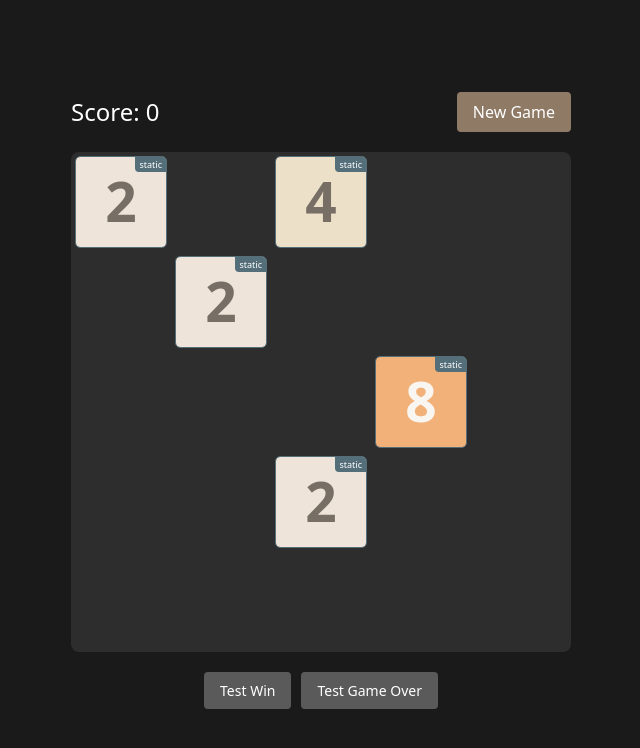
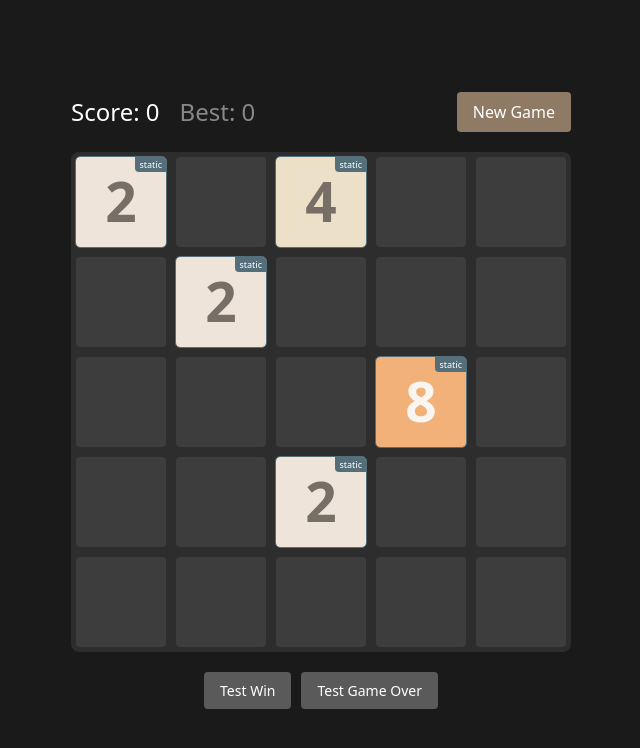
Before and after one commit to jigargosar/react-2048-2025, a React (Vite) app: page / in a window 1280 px wide. Shown: the top 748 px of the page, without its empty margins (319-959 px from the left). Built offline with nearby package versions, Linux system fonts and the light colour scheme.

Commit message:
Add best score tracking and display in TileSlideDemo3

```diff
--- a/src/TileSlideDemo3.tsx
+++ b/src/TileSlideDemo3.tsx
@@ -249,6 +249,10 @@ function computeScoreDelta(tiles: Tiles): number {
         .reduce((sum, t) => sum + t.value, 0)
 }
 
+function sumScoreDeltas(deltas: ScoreDeltas): number {
+    return deltas.reduce((a, b) => a + b, 0)
+}
+
 const WIN_VALUE = 2048
 
 function hasWon(tiles: Tiles): boolean {
@@ -306,11 +310,23 @@ function parseDirectionFromSwipe(deltaX: number, deltaY: number): Direction | nu
     }
 }
 
+const BEST_SCORE_KEY = 'bestScore'
+
+function loadBestScore(): number {
+    const stored = localStorage.getItem(BEST_SCORE_KEY)
+    return stored ? Number(stored) : 0
+}
+
+function saveBestScore(score: number): void {
+    localStorage.setItem(BEST_SCORE_KEY, String(score))
+}
+
 function useTileSlide(gridRef: React.RefObject<HTMLDivElement | null>) {
     const [tiles, setTiles] = useState<Tiles>(INITIAL_STATE.tiles)
     const [renderCounter, setRenderCounter] = useState(INITIAL_STATE.renderCounter)
     const [scoreDeltas, setScoreDeltas] = useState<ScoreDeltas>(INITIAL_STATE.scoreDeltas)
     const [gameStatus, setGameStatus] = useState<GameStatus>(INITIAL_STATE.gameStatus)
+    const [bestScore, setBestScore] = useState(loadBestScore)
     const randomRef = useRef(createSeededRandom(INITIAL_STATE.randomSeed))
 
     const resetGame = () => {
@@ -356,7 +372,15 @@ function useTileSlide(gridRef: React.RefObject<HTMLDivElement | null>) {
         requestAnimationFrame(() => {
             const result = move(staticTiles, direction)
             if (result.scoreDelta > 0) {
-                setScoreDeltas((deltas) => [...deltas, result.scoreDelta])
+                setScoreDeltas((deltas) => {
+                    const newDeltas = [...deltas, result.scoreDelta]
+                    const newScore = sumScoreDeltas(newDeltas)
+                    if (newScore > bestScore) {
+                        setBestScore(newScore)
+                        saveBestScore(newScore)
+                    }
+                    return newDeltas
+                })
             }
 
             // Check win first - no spawn on win
@@ -410,14 +434,14 @@ function useTileSlide(gridRef: React.RefObject<HTMLDivElement | null>) {
         }
     }, [gridRef])
 
-    return { tiles, renderCounter, scoreDeltas, gameStatus, resetGame, continueGame, setUpTestWin, setUpTestGameOver }
+    return { tiles, renderCounter, scoreDeltas, bestScore, gameStatus, resetGame, continueGame, setUpTestWin, setUpTestGameOver }
 }
 
 export function TileSlideDemo3() {
     const gridRef = useRef<HTMLDivElement>(null)
-    const { tiles, renderCounter, scoreDeltas, gameStatus, resetGame, continueGame, setUpTestWin, setUpTestGameOver } =
+    const { tiles, renderCounter, scoreDeltas, bestScore, gameStatus, resetGame, continueGame, setUpTestWin, setUpTestGameOver } =
         useTileSlide(gridRef)
-    const score = scoreDeltas.reduce((a, b) => a + b, 0)
+    const score = sumScoreDeltas(scoreDeltas)
 
     return (
         <div
@@ -440,6 +464,7 @@ export function TileSlideDemo3() {
                     marginBottom: '20px',
                 }}
             >
+                <div style={{ display: 'flex', gap: '20px' }}>
                     <div style={{ position: 'relative' }}>
                         <span style={{ color: '#fff', fontSize: '24px' }}>
                             Score: {score}
@@ -459,6 +484,10 @@ export function TileSlideDemo3() {
                                 +{delta}
                             </span>
                         ))}
+                    </div>
+                    <span style={{ color: '#888', fontSize: '24px' }}>
+                        Best: {bestScore}
+                    </span>
                 </div>
                 <button
                     onClick={resetGame}
@@ -490,6 +519,28 @@ export function TileSlideDemo3() {
                         aspectRatio: '1/1',
                     }}
                 >
+                    {ALL_POSITIONS.map((pos) => (
+                        <div
+                            key={`empty-${String(pos.row)}-${String(pos.col)}`}
+                            style={{
+                                gridRow: pos.row + 1,
+                                gridColumn: pos.col + 1,
+                                width: '100%',
+                                height: '100%',
+                                padding: '5px',
+                                boxSizing: 'border-box',
+                            }}
+                        >
+                            <div
+                                style={{
+                                    width: '100%',
+                                    height: '100%',
+                                    backgroundColor: '#3d3d3d',
+                                    borderRadius: '4px',
+                                }}
+                            />
+                        </div>
+                    ))}
                     {renderTiles(tiles)}
                 </div>
                 {gameStatus === 'won' && (
```
Lines whose indentation alone changed are shown as unchanged.
